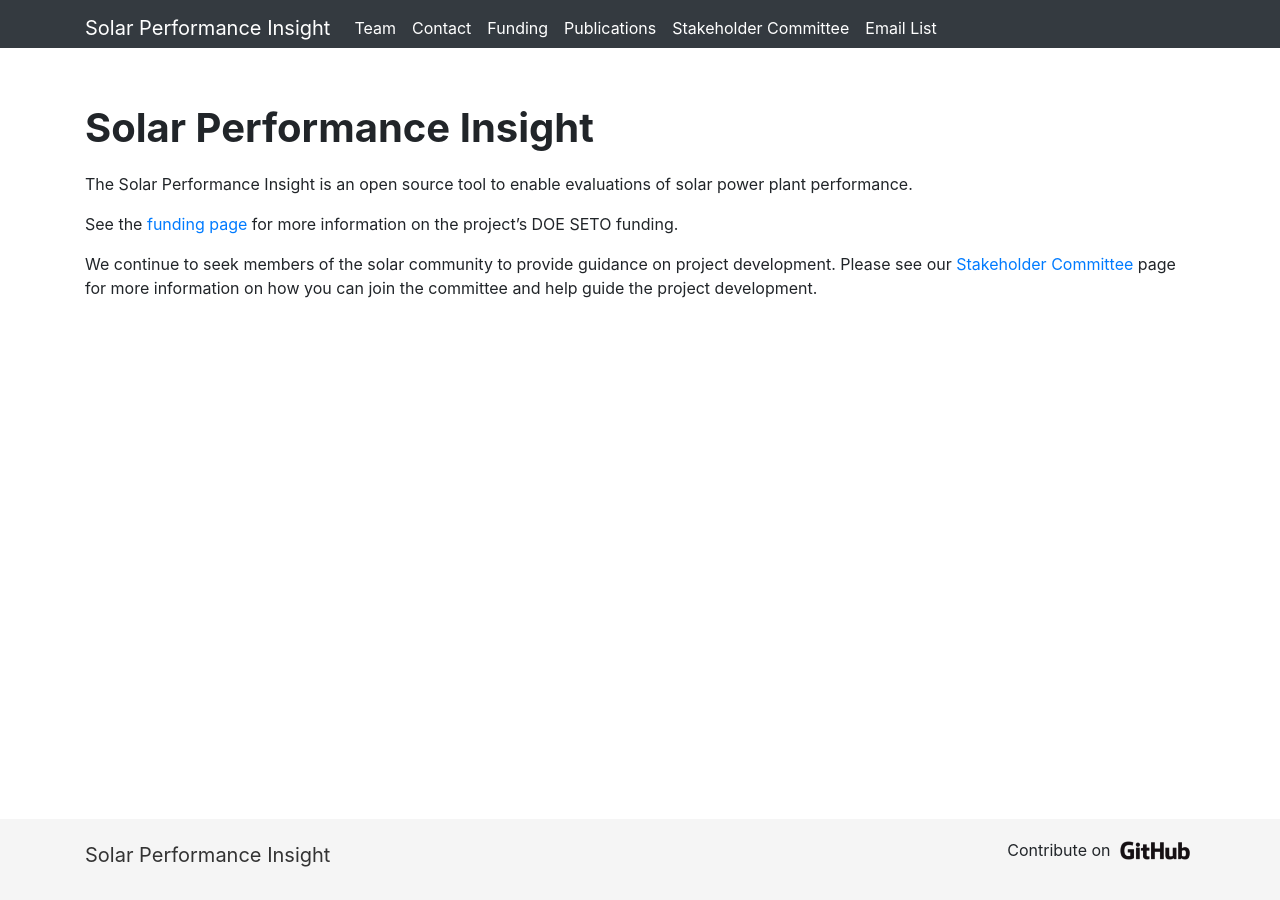
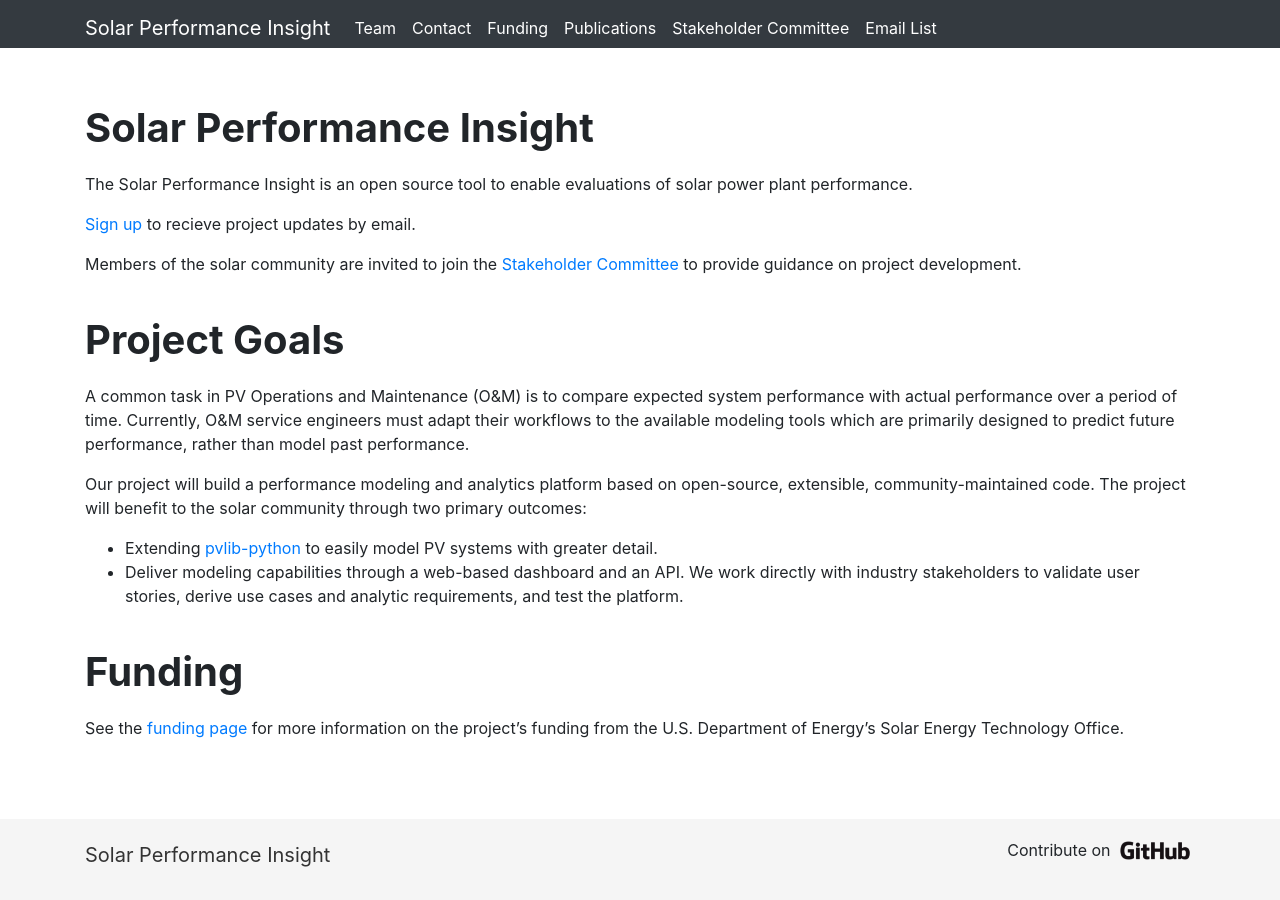
Before and after one commit to SolarPerformanceInsight/SolarPerformanceInsight.github.io, a Jekyll site: the page built from index.md, in a window 1280 px wide. Built offline with Jekyll 4.4.1, drawn with Linux system fonts in a browser that asks for light colours; our own code applies the rules of GitHub Pages for plain Markdown files.

Commit message:
Update index.md (#4)
* Add more information about the project

* Add information to index.md

Project goals, incomplete link to email signup.

* Update index.md

add missing '/'

* Update index.md

Co-Authored-By: Will Holmgren <william.holmgren@gmail.com>

* Add email link, some editing

Co-authored-by: Will Holmgren <william.holmgren@gmail.com>

```diff
--- a/index.md
+++ b/index.md
@@ -6,6 +6,20 @@ layout: base
 
 The Solar Performance Insight is an open source tool to enable evaluations of solar power plant performance.
 
-See the [funding page](funding) for more information on the project's DOE SETO funding.
+[Sign up](https://solarperformanceinsight.github.io/emaillist/) to recieve project updates by email.
 
-We continue to seek members of the solar community to provide guidance on project development. Please see our [Stakeholder Committee](/stakeholdercommittee) page for more information on how you can join the committee and help guide the project development.
+Members of the solar community are invited to join the [Stakeholder Committee](/stakeholdercommittee) to provide guidance on project development.
+
+# Project Goals
+
+A common task in PV Operations and Maintenance (O&M) is to compare expected system performance with actual performance
+over a period of time. Currently, O&M service engineers must adapt their workflows to the available modeling tools which
+are primarily designed to predict future performance, rather than model past performance.
+
+Our project will build a performance modeling and analytics platform based on open-source, extensible, community-maintained code. The project will benefit to the solar community through two primary outcomes:
+-	Extending [pvlib-python](https://github.com/pvlib/pvlib-python) to easily model PV systems with greater detail.
+-	Deliver modeling capabilities through a web-based dashboard and an API.
+We work directly with industry stakeholders to validate user stories, derive use cases and analytic requirements, and test the platform.
+
+# Funding
+See the [funding page](/funding) for more information on the project's funding from the U.S. Department of Energy's Solar Energy Technology Office.
```
